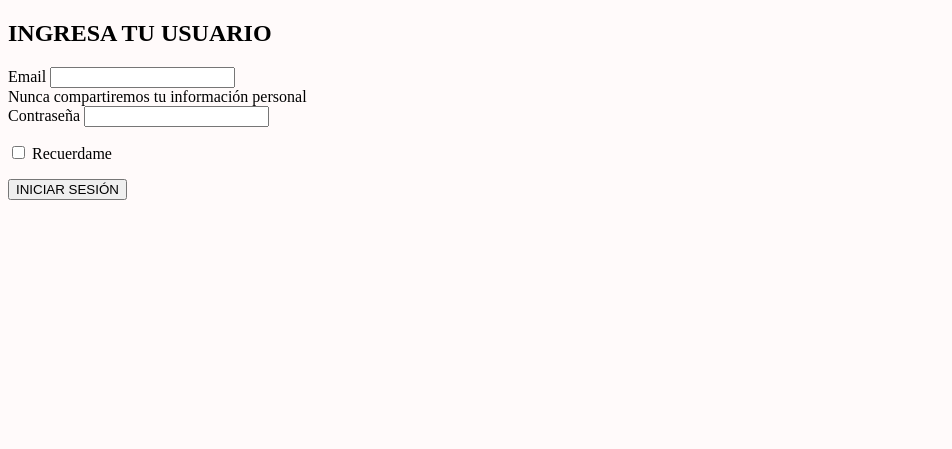
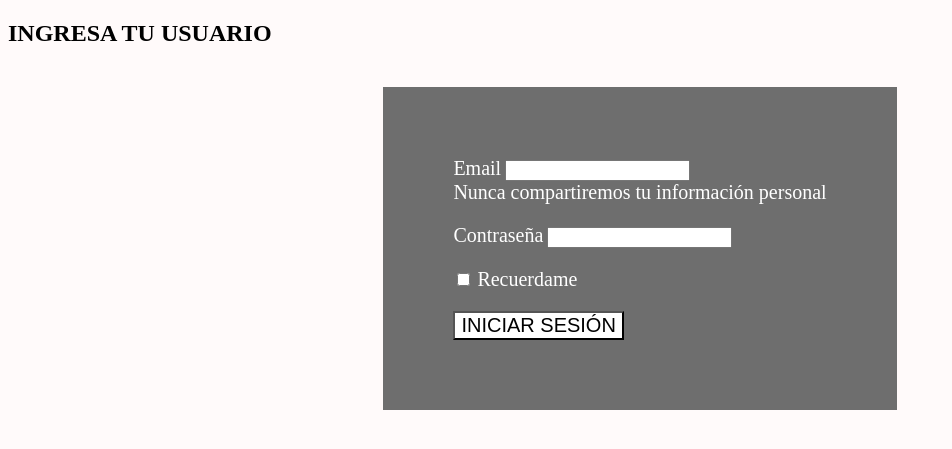
Before and after one commit to RobertoArellanoChoque/proyectoIntegrador2nuevo, a Node server app: page /usuario/login in a window 1280 px wide. Shown: the part 127-576 px from the top of the page, without its empty margins (0-952 px from the left). Run offline with Node 20, Linux system fonts and the light colour scheme; some libraries are stand-ins or nearby versions.

Commit message:
Acabando el Login

```diff
--- a/tiendaOnline/public/stylesheet/app.css
+++ b/tiendaOnline/public/stylesheet/app.css
@@ -48,18 +48,43 @@ body {
 
 /* CSS de Login */
 
-.palabraMail {
+.formulario{
+display: flex;
+justify-content: center;
+padding:20px;
+align-items: center;
 
-  color: red;
 
 }
 
-.formularioDeInicio {
+.formularioPrincpal {
+background-color: rgb(110, 110, 110);
+padding: 50px;
 
-  display: flex;
-  justify-content: center;
 
 }
+
+
+
+.cajaFormulario{
+margin: 20px;
+
+}
+
+.label{
+font-size: 20px;
+color: white;
+
+}
+
+.label2 {
+  font-size: 20px;
+  color: black;
+  background-color: white;
+
+}
+
+
 
 /*css del index*/
 .imagen {
@@ -76,3 +101,9 @@ body {
 
 
 }
+
+.tituoloLibro{
+
+text-align: center;
+
+}
--- a/tiendaOnline/views/index.ejs
+++ b/tiendaOnline/views/index.ejs
@@ -10,9 +10,9 @@
 
         <section class="primerasection" >
 
-                <% for(let i=1; i<8; i+=2){ %>
+                <% for(let i=1; i<10; i+=2){ %>
                     <article>
-                    <h3 class=tituoloprincipaldepelicula >
+                    <h3 class=tituoloLibro >
                         <%= titulo[i].title %>
                     </h3>
                     <img class="imagen" src="<%= img[i].image %> " alt="">
--- a/tiendaOnline/views/login.ejs
+++ b/tiendaOnline/views/login.ejs
@@ -1,7 +1,9 @@
 <!DOCTYPE html>
 <html lang="en">
 <%- include('./partials/head') %>
+
 </html>
+
 <body>
   <nav>
     <%- include('partials/navBar')%>
@@ -9,25 +11,32 @@
 
   <h2>INGRESA TU USUARIO</h2>
 
-    <form action="/usuario" method="get" class="">
-        <div class="">
-          <label for="exampleInputEmail1" class="">Email</label>
+
+  <section class="formulario">
+
+    <form action="/usuario" method="get" class="formularioPrincpal">
+      <div class="cajaFormulario">
+        <label for="exampleInputEmail1" class="label">Email</label>
         <input type="email" class="" id="exampleInputEmail1" aria-describedby="emailHelp">
-          <div id="" class="">Nunca compartiremos tu información personal</div>
+        <div id="" class="label">Nunca compartiremos tu información personal</div>
       </div>
-        <div class="mb-3">
-          <label for="exampleInputPassword1" class="form-label">Contraseña</label>
+      <div class="cajaFormulario">
+        <label for="exampleInputPassword1" class="label">Contraseña</label>
         <input type="password" class="form-control" id="exampleInputPassword1">
       </div>
-        <div class="mb-3 form-check">
+      <div class="cajaFormulario">
         <input type="checkbox" class="form-check-input" id="exampleCheck1">
-          <label class="form-check-label" for="exampleCheck1">Recuerdame</label>
+        <label class="label" for="">Recuerdame</label>
       </div>
-        <button type="submit" class="btn btn-primary">INICIAR SESIÓN</button>
+      <div class="cajaFormulario" >
+        <button type="submit" class="label2">INICIAR SESIÓN</button>
+      </div>
     </form>
 
+  </section>
 
 
 
 </body>
+
 </html>
```
Lines whose indentation alone changed are shown as unchanged.
